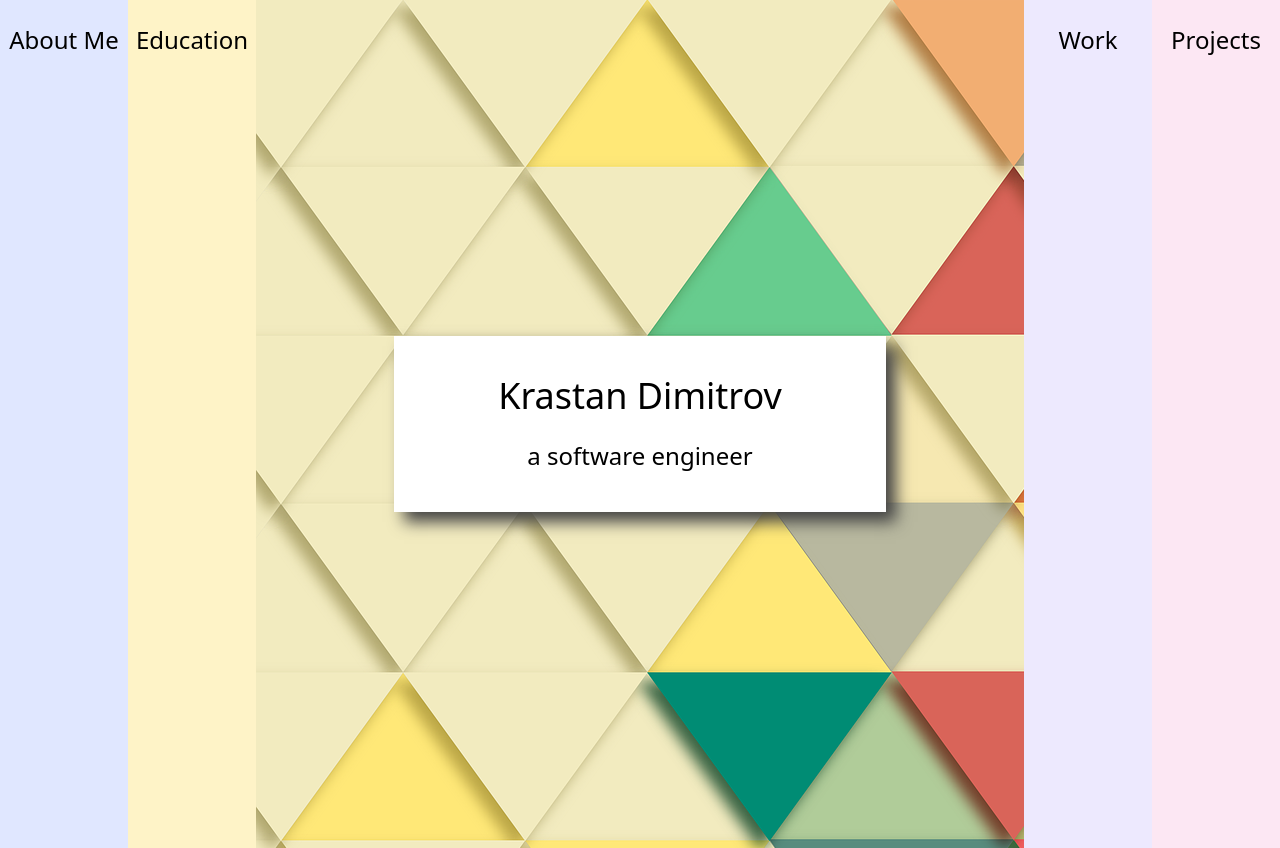
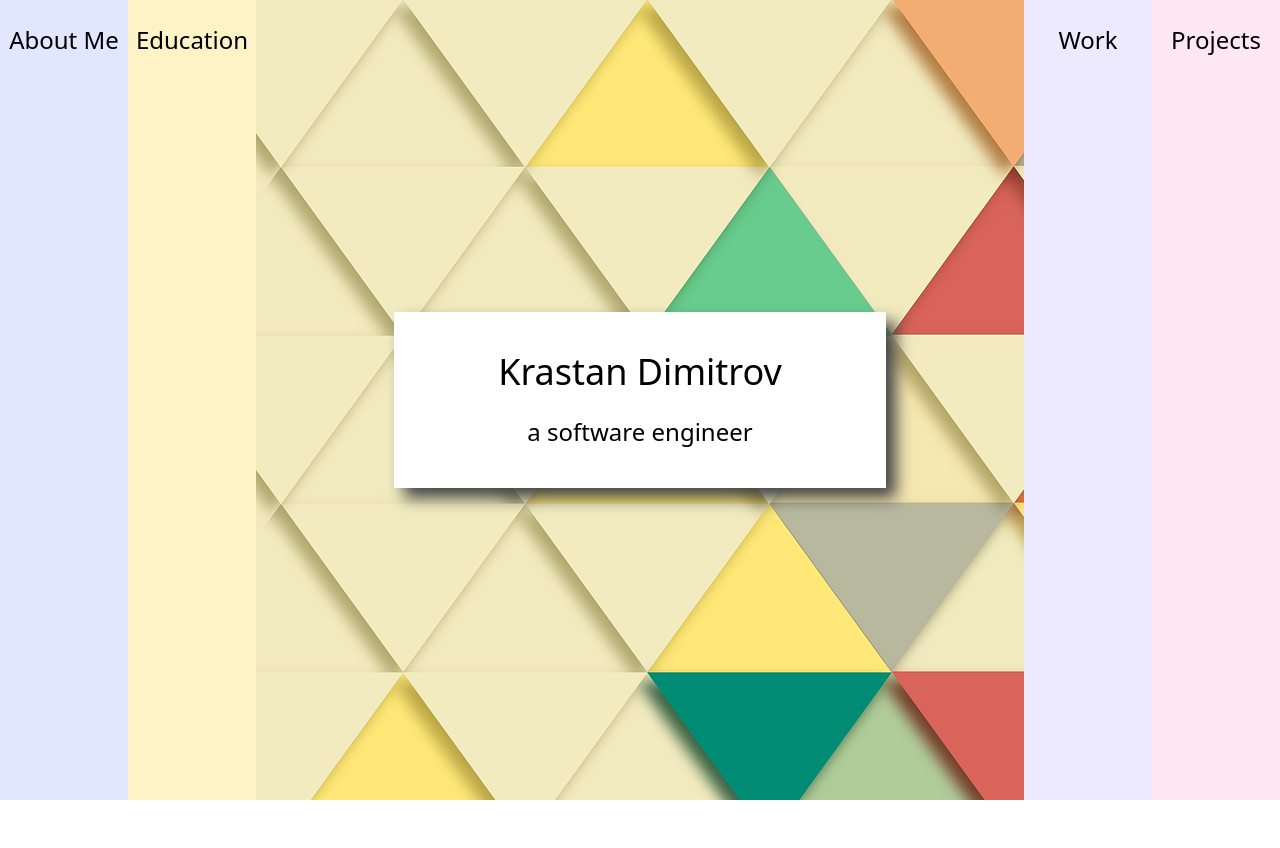
Before and after one commit to KrastanD/Personal-Website, a React (Create React App) app: page / in a window 1280 px wide. After the commit the page ends 800 px from the top, so only its background shows below. Built offline with nearby package versions, Linux system fonts and the light colour scheme.

Commit message:
Added animations to switching between divisions

```diff
--- a/src/components/Division.tsx
+++ b/src/components/Division.tsx
@@ -7,10 +7,13 @@ interface DivisionProps {
   handleClick: (divisionName: Divisions) => void;
 }
 const md = window.screen.width >= 768;
-const smallWidth = `${md ? "w-1/10" : "h-1/20"}`;
+const smallWidth = `${
+  md ? "w-1/10" : "h-1/20"
+} transition-gpu transition-height md:transition-width duration-250 ease-in-out
+`;
 const largeWidth = `${
   md ? "w-3/5" : "h-4/5"
-} md:overflow-y-hidden md:h-auto overflow-y-scroll`;
+} md:overflow-y-hidden md:h-auto overflow-y-scroll transition-gpu transition-height md:transition-width duration-250 ease-in-out`;
 export const Division = (props: DivisionProps): React.ReactElement => {
   const { selected, handleClick, title } = props;
 
--- a/src/components/Title.tsx
+++ b/src/components/Title.tsx
@@ -1,10 +1,10 @@
 const Title = () => {
   return (
     <div className="flex justify-center">
-      <div className="flex-col text-center md:justify-center h-screen inline-flex">
+      <div className="flex-col text-center md:justify-center -m-6 min-h-screen inline-flex">
         <div
           style={{ boxShadow: "10px 10px 15px #444" }}
-          className="bg-white p-10"
+          className="bg-white p-10 m-2"
         >
           <h1 className="text-4xl mb-6 mx-16">Krastan Dimitrov</h1>
           <h1 className="text-2xl">a software engineer</h1>
--- a/tailwind.config.js
+++ b/tailwind.config.js
@@ -13,6 +13,10 @@ module.exports = {
         "1/10": "10%",
         "1/20": "5%",
       },
+      transitionProperty: {
+        width: "width",
+        height: "height",
+      },
     },
   },
   variants: {
```
